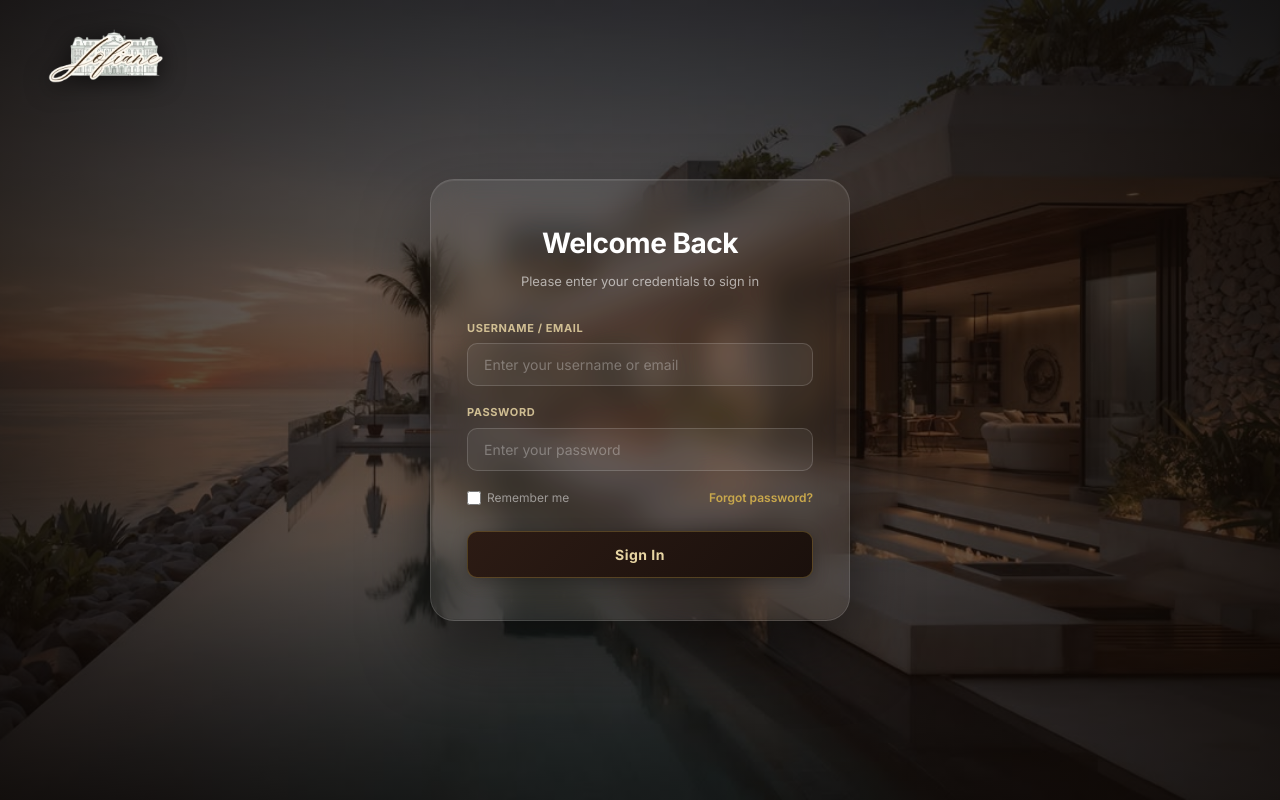
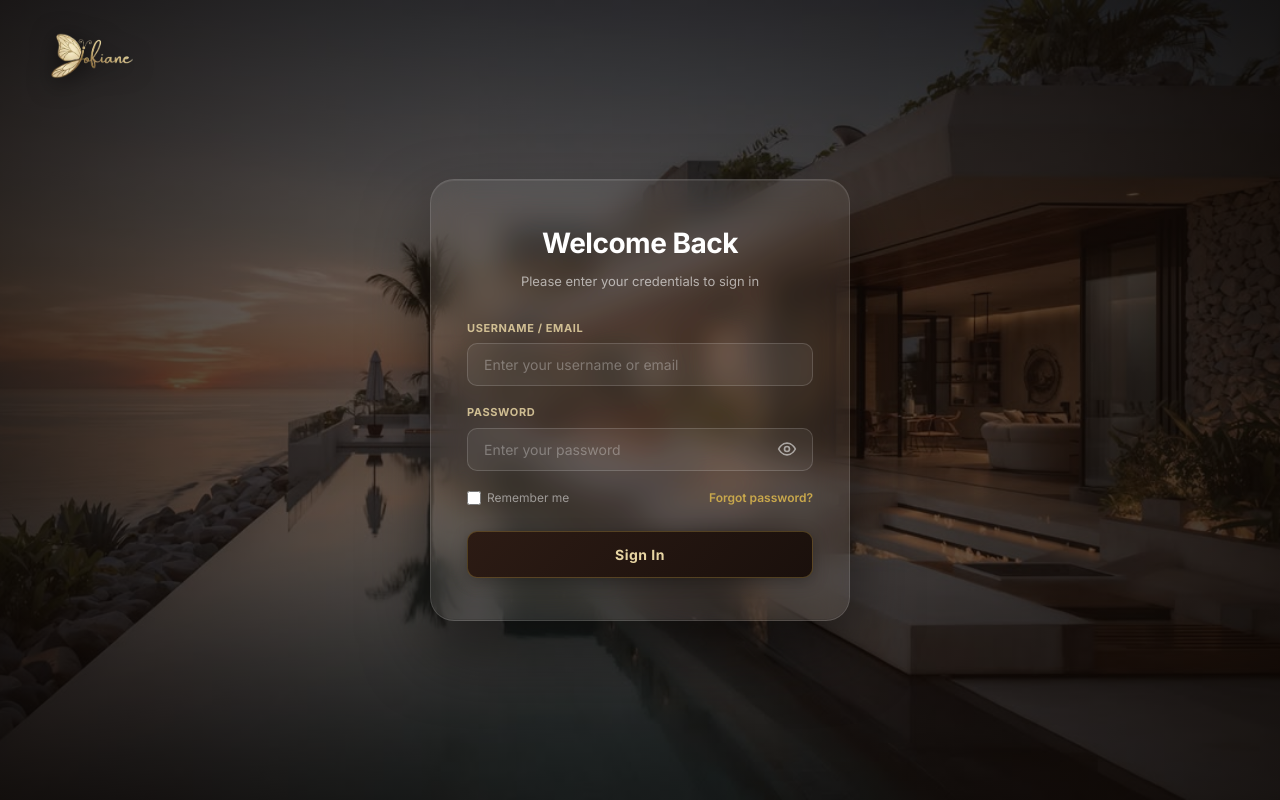
Before and after one commit to jbearj/jofiane-hms, a React (Create React App) app in the folder front-end/: page / in a window 1280 px wide. Built offline with nearby package versions, Linux system fonts and the light colour scheme.

Commit message:
update show pass, employee portalm and assets

```diff
--- a/front-end/src/App.js
+++ b/front-end/src/App.js
@@ -93,6 +93,7 @@ function App() {
   const [viewMode, setViewMode] = useState('admin'); // 'admin' or 'employee'
   const [isCollapsed, setIsCollapsed] = useState(false);
   const [isLoggedIn, setIsLoggedIn] = useState(false);
+  const [employeeRole, setEmployeeRole] = useState(null); // Store the role of the logged-in employee
   const [isAdminDarkMode, setIsAdminDarkMode] = useState(() => {
     if (typeof window === 'undefined') return false;
     const savedTheme = window.localStorage.getItem('jofiane-admin-theme');
@@ -111,7 +112,29 @@ function App() {
   }, []);
 
   const handleLoginSuccess = (role, formData) => {
-    setViewMode(role);
+    if (role === 'admin') {
+      setViewMode('admin');
+      setEmployeeRole(null);
+    } else {
+      const employee = employees.find(
+        (emp) => emp.email.toLowerCase() === formData.username.toLowerCase()
+      );
+
+      if (!employee) {
+        alert('Employee account not found.');
+        return;
+      }
+
+      let department = 'frontdesk';
+
+      if (employee.role.toLowerCase().includes('housekeeping')) {
+        department = 'housekeeping';
+      }
+
+      setEmployeeRole(department);
+      setViewMode('employee');
+    }
+
     setIsLoggedIn(true);
   };
 
@@ -199,7 +222,7 @@ function App() {
         >
           ← Switch to Admin View
         </button>
-        <EmployeePortal />
+        <EmployeePortal employeeRole={employeeRole} />
       </div>
     );
   }
--- a/front-end/src/components/employee/EmployeePortal.jsx
+++ b/front-end/src/components/employee/EmployeePortal.jsx
@@ -5,9 +5,29 @@ import BookingManagement from './BookingManagement';
 import Arrivals from './Arrivals';
 import InHouseGuests from './InHouseGuests';
 import Departures from './Departures';
-import FrontDeskLog from './FrontDeskLog';
+import FrontDeskLog from './FrontDeskLog'
+import HousekeepingStatus from '../admin/rooms/HousekeepingStatus';
 
-function EmployeePortal() {
+function EmployeePortal({employeeRole}) {
+  const frontDeskTabs = [
+  'dashboard',
+  'bookings',
+  'arrivals',
+  'inhouse',
+  'departures',
+  'logbook'
+  ];
+
+  const housekeepingTabs = [
+    'dashboard',
+    'housekeeping'
+  ];
+
+  const allowedTabs =
+    employeeRole === 'housekeeping'
+      ? housekeepingTabs
+      : frontDeskTabs;
+
   const [activeTab, setActiveTab] = useState('dashboard');
   const [isCollapsed, setIsCollapsed] = useState(false);
   const [isDarkMode, setIsDarkMode] = useState(() => {
@@ -28,34 +48,66 @@ function EmployeePortal() {
   }, [isDarkMode]);
 
   const renderContent = () => {
+
+  if (!allowedTabs.includes(activeTab)) {
+    return <Dashboard activeTab="dashboard" />;
+  }
+
   switch (activeTab) {
     case 'dashboard':
       return <Dashboard activeTab={activeTab} />;
+
     case 'bookings':
-        return <main className="main-content employee-content"><BookingManagement /></main>;
+      return (
+        <main className="main-content employee-content">
+          <BookingManagement />
+        </main>
+      );
+
     case 'arrivals':
-        return <main className="main-content employee-content"><Arrivals /></main>;
+      return (
+        <main className="main-content employee-content">
+          <Arrivals />
+        </main>
+      );
 
     case 'inhouse':
-        return <main className="main-content employee-content"><InHouseGuests /></main>;
+      return (
+        <main className="main-content employee-content">
+          <InHouseGuests />
+        </main>
+      );
 
     case 'departures':
-         return <main className="main-content employee-content"><Departures /></main>;
+      return (
+        <main className="main-content employee-content">
+          <Departures />
+        </main>
+      );
 
     case 'logbook':
-          return <main className="main-content employee-content"><FrontDeskLog /></main>;
+      return (
+        <main className="main-content employee-content">
+          <FrontDeskLog />
+        </main>
+      );
 
-
+    case 'housekeeping':
+      return (
+        <main className="main-content employee-content">
+          <HousekeepingStatus />
+        </main>
+      );
 
     default:
-        return <Dashboard activeTab={activeTab} />;
-
+      return <Dashboard activeTab="dashboard" />;
   }
 };
 
   return (
     <div className={`portal-shell employee-portal-shell ${isCollapsed ? 'nav-collapsed' : ''} ${isDarkMode ? 'theme-dark' : 'theme-light'}`}>
       <Sidebar
+        employeeRole={employeeRole}
         isCollapsed={isCollapsed}
         setIsCollapsed={setIsCollapsed}
         activeTab={activeTab}
--- a/front-end/src/components/employee/Sidebar.jsx
+++ b/front-end/src/components/employee/Sidebar.jsx
@@ -3,7 +3,7 @@ import logoFull from '../../assets/Jofiane-logo.png';
 import logoMini from '../../assets/Jofiane-logo 2.png';
 import employee1 from '../../assets/employee1.jpeg';
 
-function Sidebar({ isCollapsed, setIsCollapsed, activeTab, setActiveTab, isDarkMode, setIsDarkMode, onLogout }) {
+function Sidebar({ employeeRole, isCollapsed, setIsCollapsed, activeTab, setActiveTab, isDarkMode, setIsDarkMode, onLogout }) {
   const navMenuRef = useRef(null);
   const navScrollPositionRef = useRef(0);
   const transitionTimerRef = useRef(null);
@@ -128,6 +128,7 @@ function Sidebar({ isCollapsed, setIsCollapsed, activeTab, setActiveTab, isDarkM
     }
   };
 
+
   const menuItems = [
     {
       id: 'dashboard',
@@ -186,8 +187,23 @@ function Sidebar({ isCollapsed, setIsCollapsed, activeTab, setActiveTab, isDarkM
         </svg>
       ),
       subItems: [
-        { id: 'roomrack', label: 'Room Rack / Plan' },
-        { id: 'housekeeping', label: 'Housekeeping' }
+          { id: 'roomrack', label: 'Room Rack / Plan' }
+        ]
+      },
+        {
+      id: 'housekeeping',
+      label: 'Housekeeping',
+      icon: (
+        <svg width="20" height="20" viewBox="0 0 24 24" fill="none" stroke="currentColor" strokeWidth="2" strokeLinecap="round" strokeLinejoin="round">
+          <path d="M4 22h16" />
+          <path d="M6 22V4a2 2 0 0 1 2-2h8a2 2 0 0 1 2 2v18" />
+          <path d="M14 12v.01" strokeWidth="3" />
+        </svg>
+      ),
+      subItems: [
+        { id: 'housekeeping', label: 'Room Status' },
+        { id: 'cleaning-tasks', label: 'Cleaning Tasks' },
+        { id: 'maintenance', label: 'Maintenance Requests' }
       ]
     },
     {
@@ -207,6 +223,28 @@ function Sidebar({ isCollapsed, setIsCollapsed, activeTab, setActiveTab, isDarkM
       ]
     }
   ];
+
+  const visibleMenuItems = menuItems.filter((item) => {
+
+    if (employeeRole === 'frontdesk') {
+      return [
+        'dashboard',
+        'frontdesk',
+        'reservations',
+        'rooms',
+        'finance'
+      ].includes(item.id);
+    }
+
+    if (employeeRole === 'housekeeping') {
+      return [
+        'dashboard',
+        'housekeeping'
+      ].includes(item.id);
+    }
+
+    return false;
+  });
 
   return (
     <>
@@ -476,7 +514,7 @@ function Sidebar({ isCollapsed, setIsCollapsed, activeTab, setActiveTab, isDarkM
           className="nav-menu no-scrollbar"
           onScroll={(event) => { navScrollPositionRef.current = event.currentTarget.scrollTop; }}
         >
-          {menuItems.map((item) => {
+          {visibleMenuItems.map((item) => {
             const hasSubItems = item.subItems && item.subItems.length > 0;
             const isExpanded = expandedSections[item.id];
 
--- a/front-end/src/components/login/login.jsx
+++ b/front-end/src/components/login/login.jsx
@@ -4,6 +4,7 @@ import bgImage from '../../assets/login-bg.jpg';
 
 const Login = ({ onLoginSuccess }) => {
   const [formData, setFormData] = useState({ username: '', password: '' });
+  const [showPassword, setShowPassword] = useState(false);
 
   const handleChange = (e) => {
     setFormData({ ...formData, [e.target.name]: e.target.value });
@@ -11,10 +12,15 @@ const Login = ({ onLoginSuccess }) => {
 
   const handleSubmit = (e) => {
     e.preventDefault();
-    if (onLoginSuccess) {
-      const detectedRole = formData.username.includes('@admin') ? 'admin' : 'employee';
-      onLoginSuccess(detectedRole, formData);
+
+    if (!onLoginSuccess) return;
+
+    if (formData.username.includes('@admin')) {
+      onLoginSuccess('admin', formData);
+      return;
     }
+
+    onLoginSuccess('employee', formData);
   };
 
   return (
@@ -50,16 +56,40 @@ const Login = ({ onLoginSuccess }) => {
 
             <div style={styles.inputGroup}>
               <label style={styles.label}>Password</label>
+
+              <div style={styles.passwordContainer}>
                 <input
-                type="password"
+                  type={showPassword ? 'text' : 'password'}
                   name="password"
                   placeholder="Enter your password"
                   value={formData.password}
                   onChange={handleChange}
                   required
-                style={styles.input}
+                  style={styles.passwordInput}
                   className="glass-input"
                 />
+
+                <button
+                  type="button"
+                  onClick={() => setShowPassword(!showPassword)}
+                  style={styles.passwordToggle}
+                  aria-label={showPassword ? 'Hide password' : 'Show password'}
+                >
+                  {showPassword ? (
+                    <svg width="20" height="20" viewBox="0 0 24 24" fill="none" stroke="currentColor" strokeWidth="2">
+                      <path d="M3 3l18 18" />
+                      <path d="M10.6 10.6a2 2 0 0 0 2.8 2.8" />
+                      <path d="M9.9 4.2A10.8 10.8 0 0 1 12 4c5 0 9 4 10 8a11.7 11.7 0 0 1-2.1 4" />
+                      <path d="M6.6 6.6C4.8 7.8 3.5 9.5 2 12c1 4 5 8 10 8 1.1 0 2.1-.2 3.1-.5" />
+                    </svg>
+                  ) : (
+                    <svg width="20" height="20" viewBox="0 0 24 24" fill="none" stroke="currentColor" strokeWidth="2">
+                      <path d="M2 12s3.5-7 10-7 10 7 10 7-3.5 7-10 7S2 12 2 12z" />
+                      <circle cx="12" cy="12" r="3" />
+                    </svg>
+                  )}
+                </button>
+              </div>
             </div>
 
             <div style={styles.optionsRow}>
@@ -202,6 +232,36 @@ const styles = {
     color: '#FFFFFF',
     outline: 'none',
   },
+  passwordContainer: {
+  position: 'relative',
+  width: '100%',
+  },
+  passwordInput: {
+    padding: '12px 48px 12px 16px',
+    fontSize: '14px',
+    borderRadius: '10px',
+    border: '1px solid rgba(255,255,255,0.15)',
+    background: 'rgba(255,255,255,0.06)',
+    color: '#FFFFFF',
+    outline: 'none',
+    width: '100%',
+    boxSizing: 'border-box',
+  },
+
+  passwordToggle: {
+    position: 'absolute',
+    right: '12px',
+    top: '50%',
+    transform: 'translateY(-50%)',
+    background: 'none',
+    border: 'none',
+    color: 'rgba(255,255,255,0.55)',
+    cursor: 'pointer',
+    padding: '4px',
+    display: 'flex',
+    alignItems: 'center',
+    justifyContent: 'center',
+  },
   optionsRow: {
     display: 'flex',
     justifyContent: 'space-between',
```
Also changed, not shown: front-end/src/assets/Jofiane-logo 2.png, front-end/src/assets/Jofiane-logo.png. Lines whose indentation alone changed are shown as unchanged.
